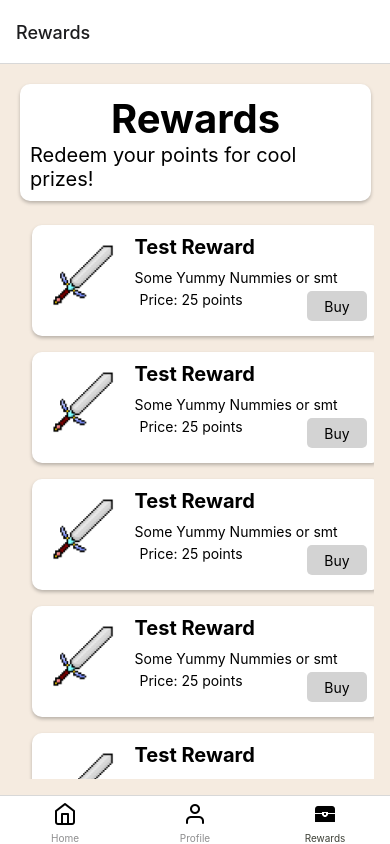
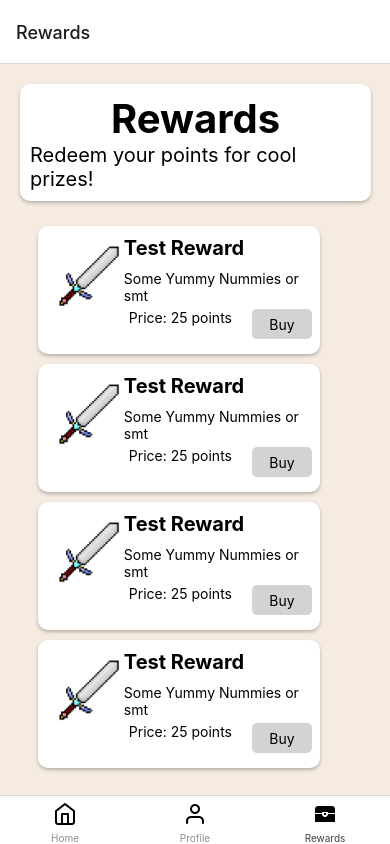
Before and after one commit to QDS2024/WellQuest, a React Native app in the folder client/: screen /Rewards in a window 390 px wide. Built offline with nearby package versions, Linux system fonts and the light colour scheme.

Commit message:
Center list content

```diff
--- a/client/components/rewards/Card.jsx
+++ b/client/components/rewards/Card.jsx
@@ -43,11 +43,10 @@ const Card = ({ name, description, price }) => (
 
 const styles = StyleSheet.create({
   card: {
-    width: 350,
+    width: "90%",
     backgroundColor: "white",
     padding: 10,
-    marginVertical: 8,
-    marginHorizontal: 16,
+    marginVertical: 5,
     borderRadius: 10,
     shadowColor: "#000",
     shadowOffset: {
--- a/client/components/rewards/RewardsScreen.jsx
+++ b/client/components/rewards/RewardsScreen.jsx
@@ -65,6 +65,8 @@ const RewardsScreen = () => {
             />
           )}
           keyExtractor={(_item, index) => index.toString()}
+          style={styles.rewardsList}
+          contentContainerStyle={styles.centeredContent} // Apply the centering styles to the content container of FlatList
         />
       </View>
     </>
@@ -73,8 +75,10 @@ const RewardsScreen = () => {
 
 const styles = StyleSheet.create({
   container: {
-    flex: 1,
-    padding: 16,
+    flex: 1, // Ensure the container takes up the full screen
+    width: "100%",
+    justifyContent: "center", // Center children vertically in the container
+    marginVertical: 20,
   },
   rewardDescription: {
     width: "90%",
@@ -101,6 +105,10 @@ const styles = StyleSheet.create({
   descriptionText: {
     fontSize: 20,
   },
+  centeredContent: {
+    justifyContent: "center", // Center content vertically
+    alignItems: "center", // Center content horizontally
+  },
 });
 
 export default RewardsScreen;
```
